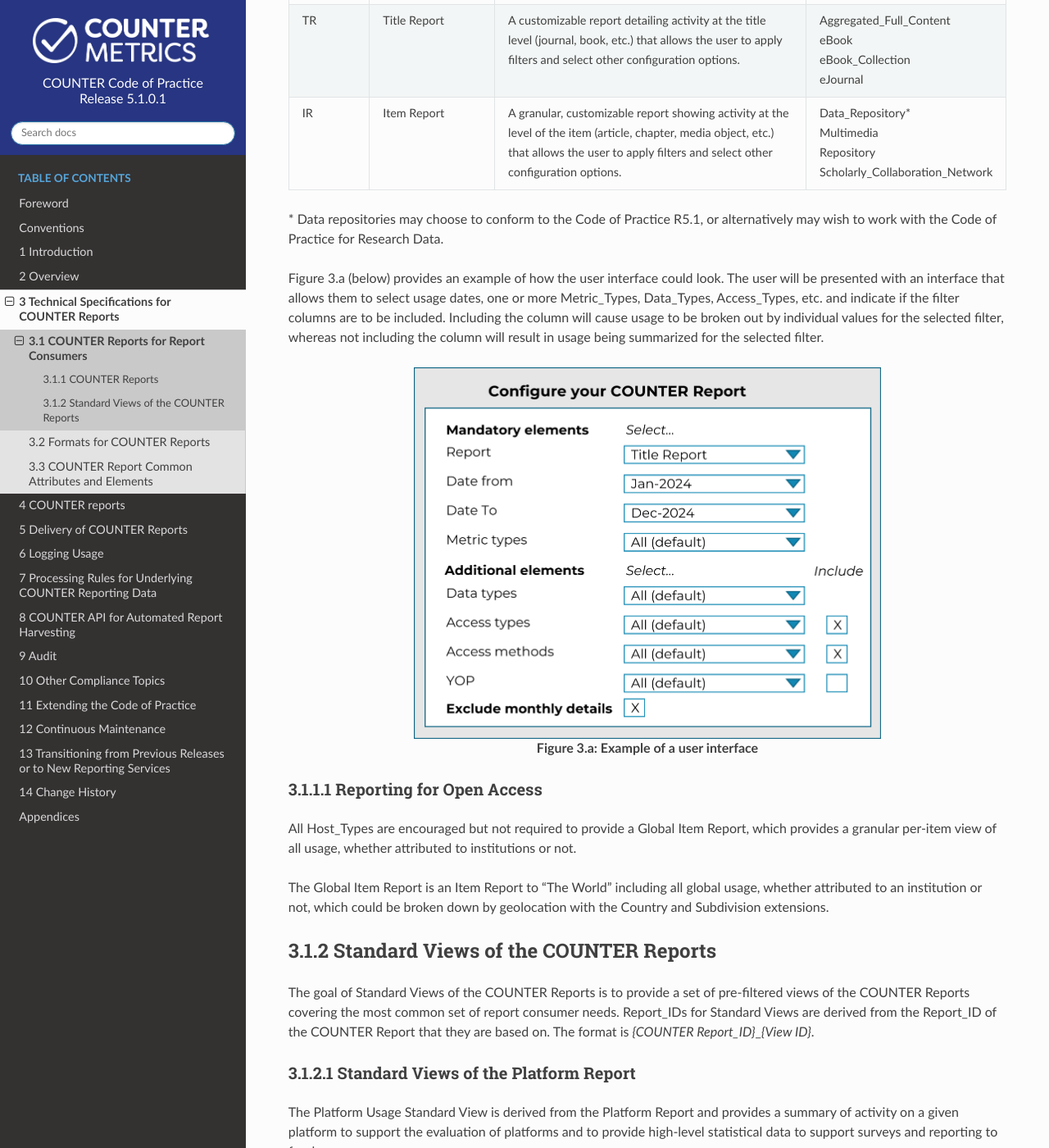
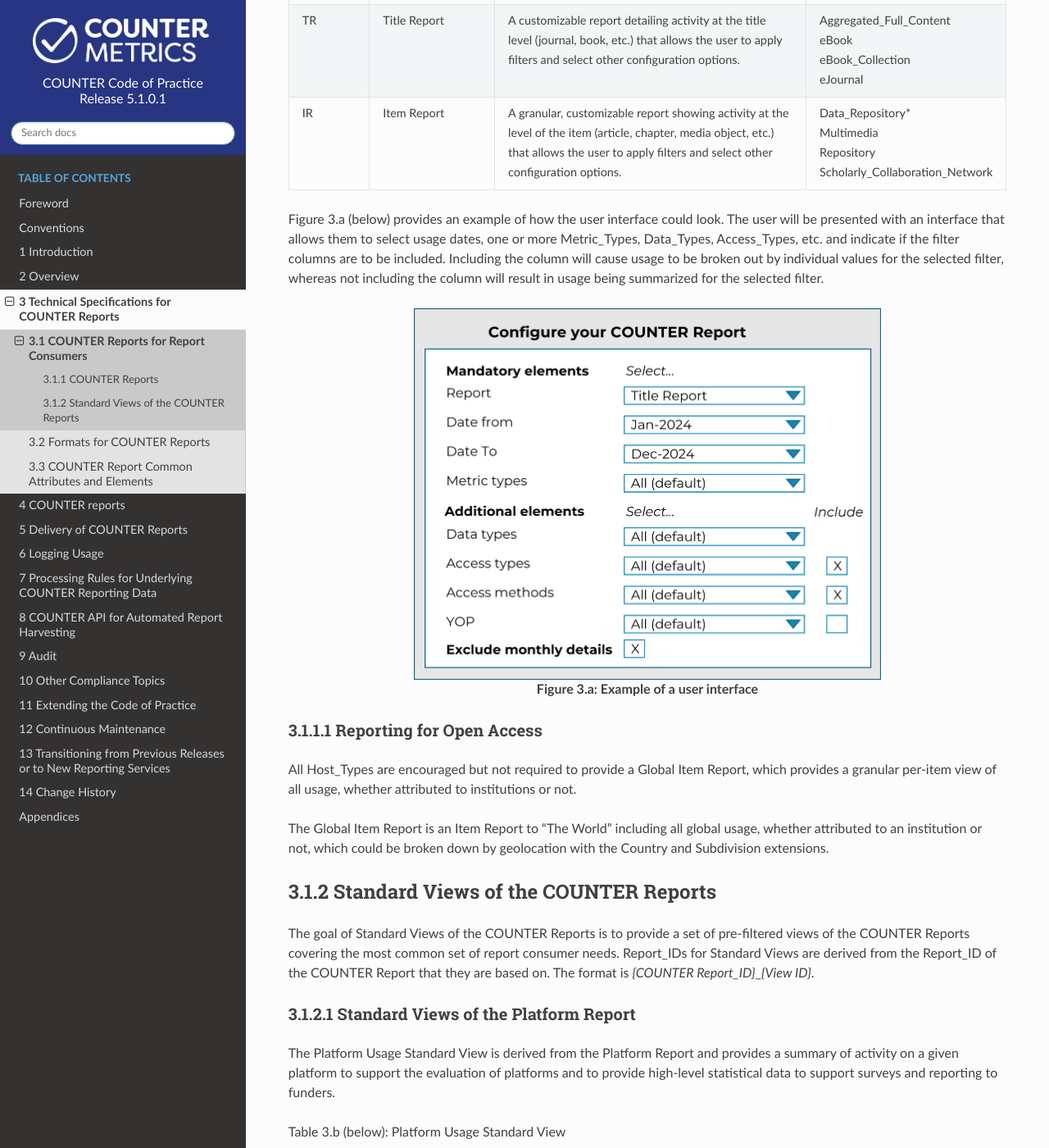
Before and after one commit to Project-Counter/cop5, a Sphinx documentation site: the page built from source/03-specifications/01-counter-reports-for-consumers.rst, in a window 1280 px wide and 1400 px high, scrolled down 926 px. Shown: the whole window at 82% size. Built offline with Sphinx 7.4.7 and the Read the Docs theme 3.1.0, drawn with Linux system fonts in a browser that asks for light colours; some of the changed text lies outside the part shown.

Commit message:
removed crd references in tables
Removed footnotes regarding Data_Repository and the CRD below Tables 3.a, 3.b, 4 and 4.n

```diff
--- a/source/03-specifications/01-counter-reports-for-consumers.rst
+++ b/source/03-specifications/01-counter-reports-for-consumers.rst
@@ -66,7 +66,6 @@
        Repository\ |br|\ |lb|
        Scholarly_Collaboration_Network
 
-\* Data repositories may choose to conform to the Code of Practice R5.1, or alternatively may wish to work with the Code of Practice for Research Data.
 
 Figure 3.a (below) provides an example of how the user interface could look. The user will be presented with an interface that allows them to select usage dates, one or more Metric_Types, Data_Types, Access_Types, etc. and indicate if the filter columns are to be included. Including the column will cause usage to be broken out by individual values for the selected filter, whereas not including the column will result in usage being summarized for the selected filter.
 
@@ -118,7 +117,6 @@
      - Platform-level usage summarized by Metric_Type.
      - All Host_Types
 
-\*Data repositories may choose to conform to the Code of Practice R5.1, or alternatively may wish to work with the Code of Practice for Research Data.
 
 See :numref:`platform-reports` below for details on Platform Usage Reports.
 
--- a/source/04-reports/01-platform-reports.rst
+++ b/source/04-reports/01-platform-reports.rst
@@ -36,8 +36,6 @@
      - Platform Usage
      - Platform-level usage summarized by Metric_Type.
      - All Host_Types
-
-\*Data repositories may choose to conform to the Code of Practice Release 5.1 or, alternatively, may wish to work with the Code of Practice for Research Data.
 
 
 Report Header
--- a/source/04-reports/04-item-reports.rst
+++ b/source/04-reports/04-item-reports.rst
@@ -47,8 +47,6 @@
      - Multimedia Item Requests
      - Reports on multimedia requests at the item level.
      - Multimedia
-
-\*Data repositories may choose to conform to the Code of Practice Release 5 or, alternatively, may wish to work with the Code of Practice for Research Data.
 
 
 Report Header
```
